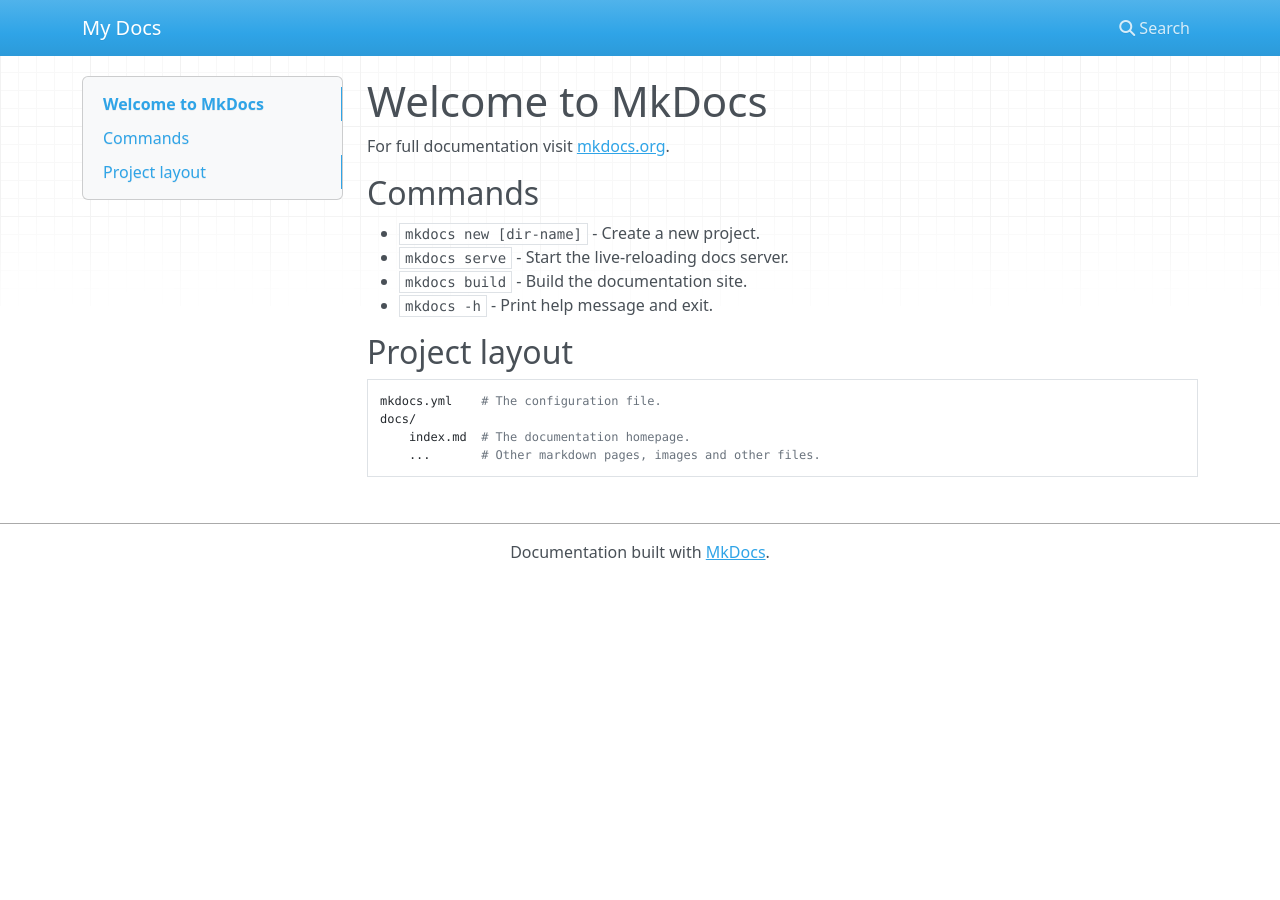
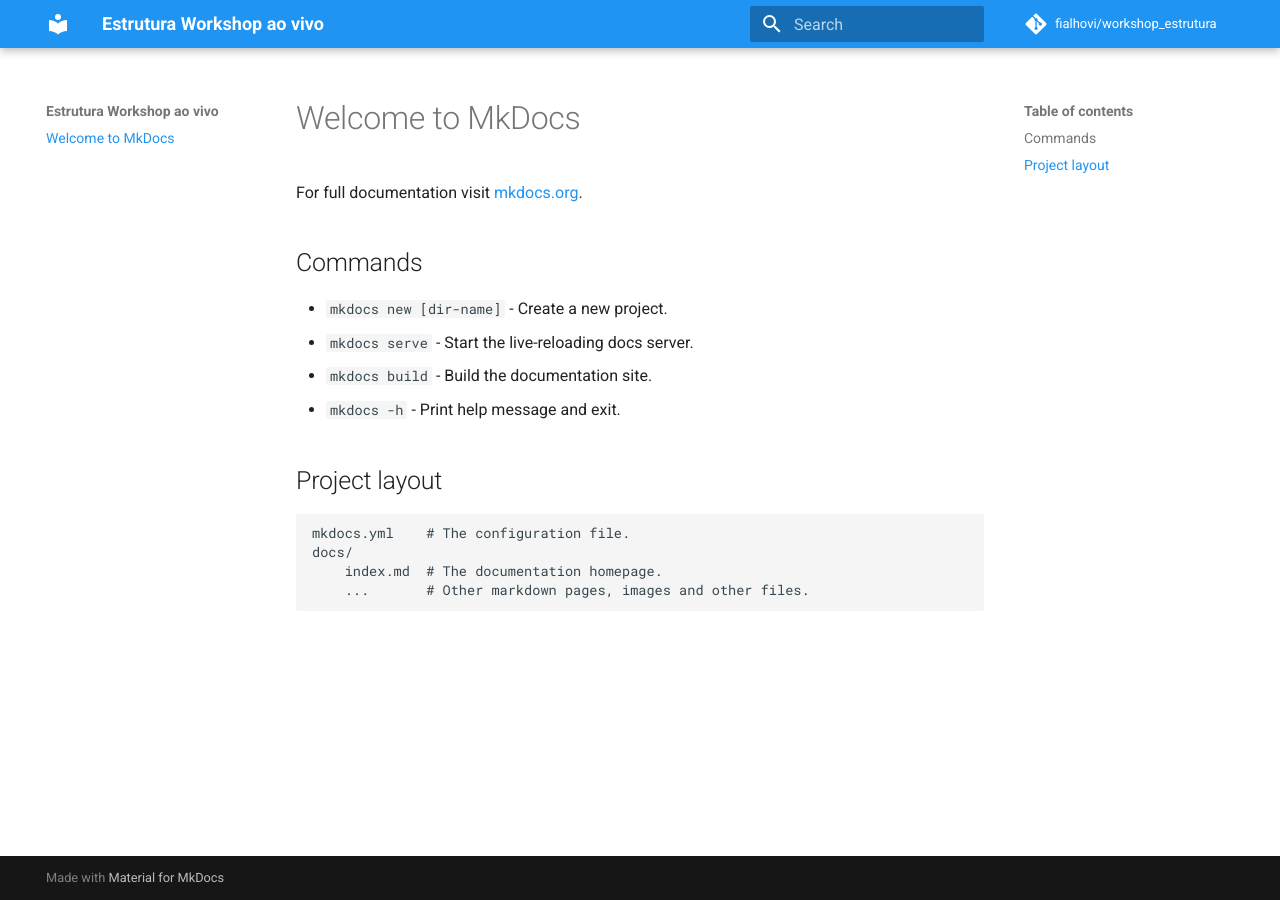
Before and after one commit to fialhovi/workshop_estrutura, an MkDocs documentation site: the page built from docs/index.md, in a window 1280 px wide. Built offline with MkDocs 1.6.1 and Material for MkDocs 9.7.7, drawn with Linux system fonts in a browser that asks for light colours; nearby versions of some CDN libraries; comment, search, counter and statistics services are not loaded.

Commit message:
feat: adicionando a documentação (#6)
Co-authored-by: VINICIUS FIALHO <vinicius.fialho06@gmail.com>

```diff
--- a/mkdocs.yml
+++ b/mkdocs.yml
@@ -1 +1,20 @@
-site_name: My Docs
+site_name: Estrutura Workshop ao vivo
+theme:
+  name: material # or other theme
+  palette:
+    primary: blue
+  language: en
+
+repo_name: "fialhovi/workshop_estrutura"
+repo_url: "https://github.com/fialhovi/workshop_estrutura"
+
+markdown_extensions:
+  - pymdownx.superfences:
+      custom_fences:
+        - name: mermaid
+          class: mermaid
+
+plugins:
+  - search
+  - mkdocstrings:
+      default_handler: python
```
Also changed, not shown: README.md (+2 -1 lines).
